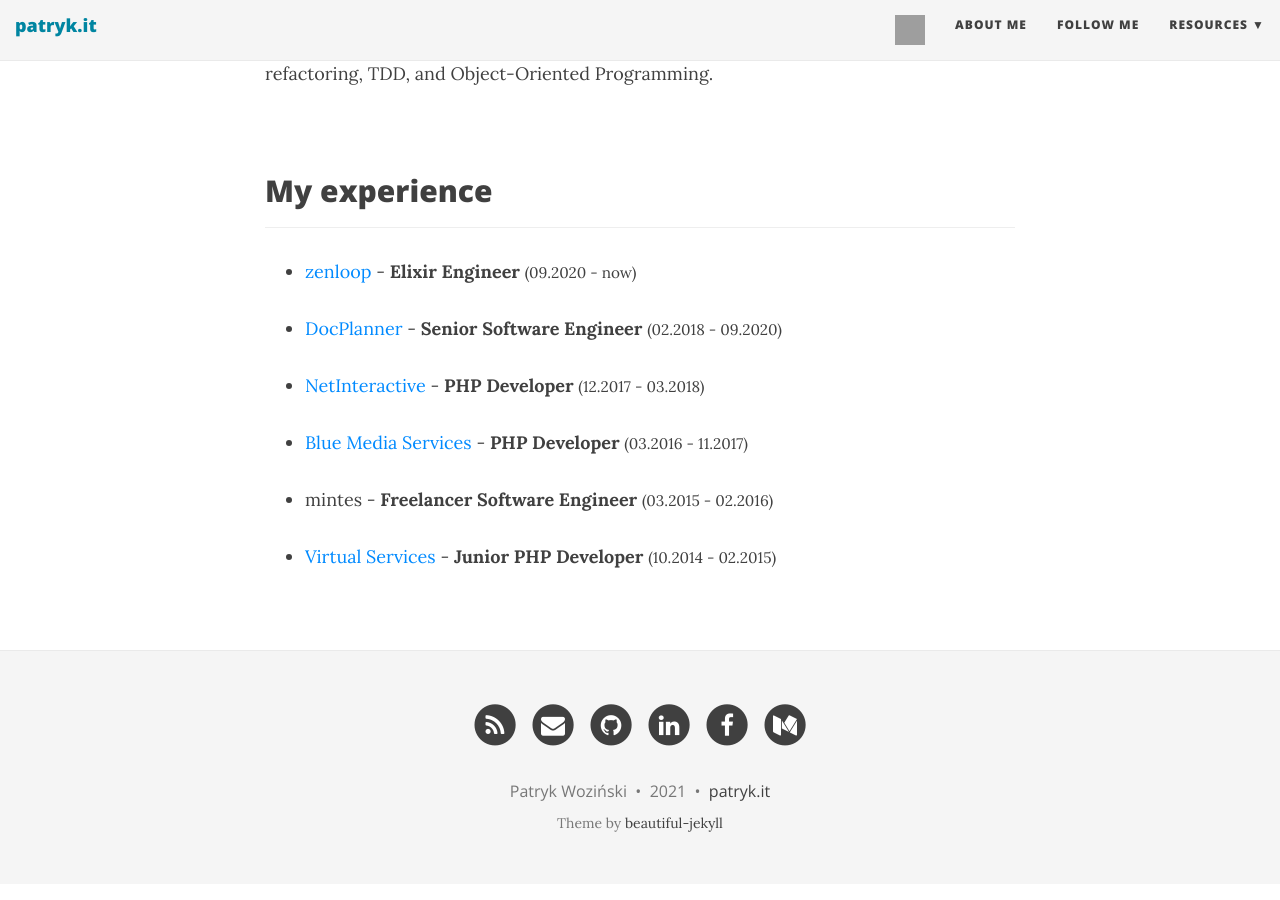
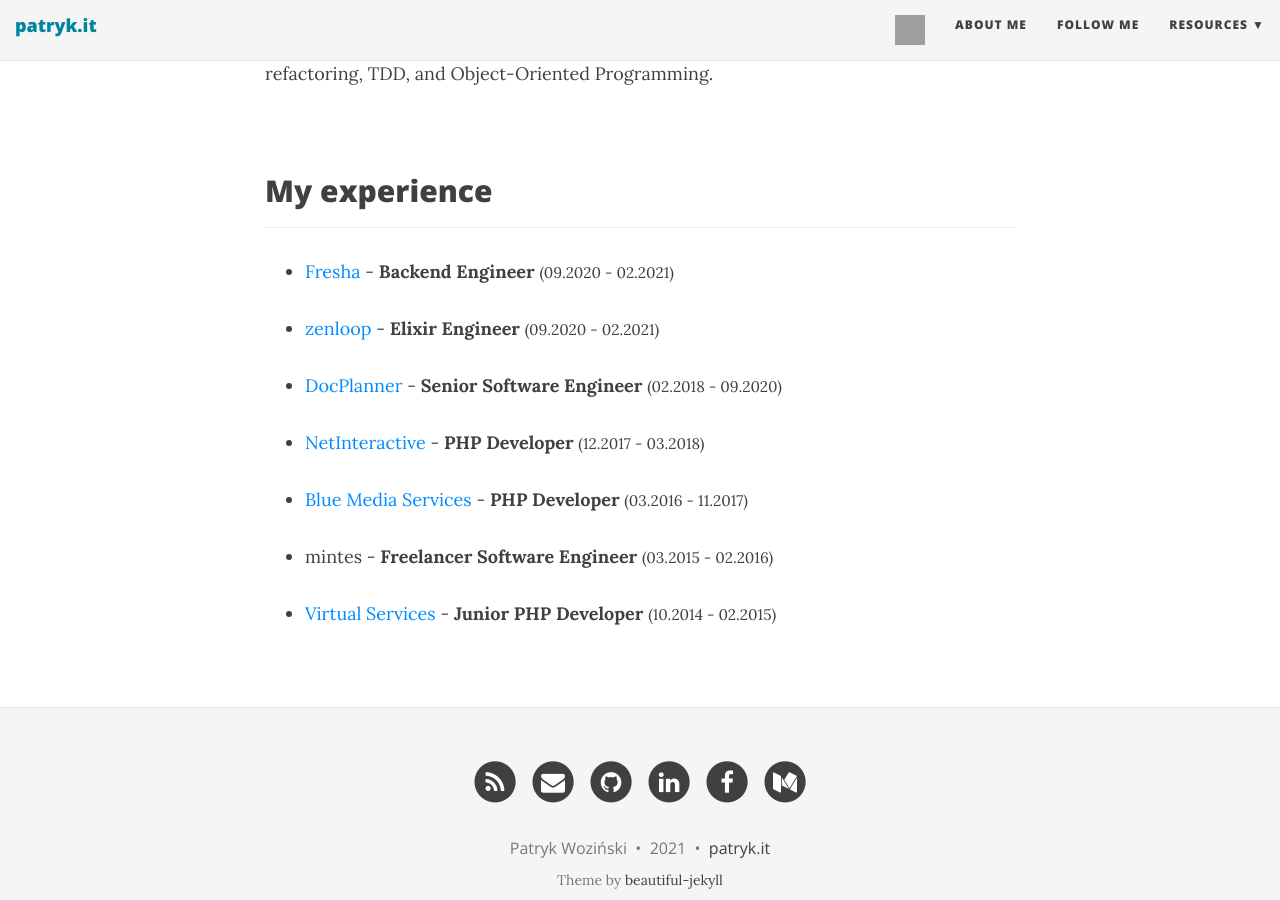
Before and after one commit to patrykwozinski/patrykwozinski.github.io, a Jekyll site: the page built from aboutme.md, in a window 1280 px wide and 900 px high, scrolled down 1134 px. Built offline with Jekyll 4.4.1, drawn with Linux system fonts in a browser that asks for light colours; nearby versions of some CDN libraries; grey boxes are pictures that could not be loaded.

Commit message:
Update aboutme.md

```diff
--- a/aboutme.md
+++ b/aboutme.md
@@ -20,7 +20,9 @@
 ## My experience
 <hr>
 
-- [zenloop](https://www.zenloop.com/en) - **Elixir Engineer** <small>(09.2020 - now)</small>
+- [Fresha](https://fresha.engineering) - **Backend Engineer** <small>(09.2020 - 02.2021)</small>
+
+- [zenloop](https://www.zenloop.com/en) - **Elixir Engineer** <small>(09.2020 - 02.2021)</small>
 
 - [DocPlanner](https://www.docplanner.com/about-us) - **Senior Software Engineer** <small>(02.2018 - 09.2020)</small>
 
```
